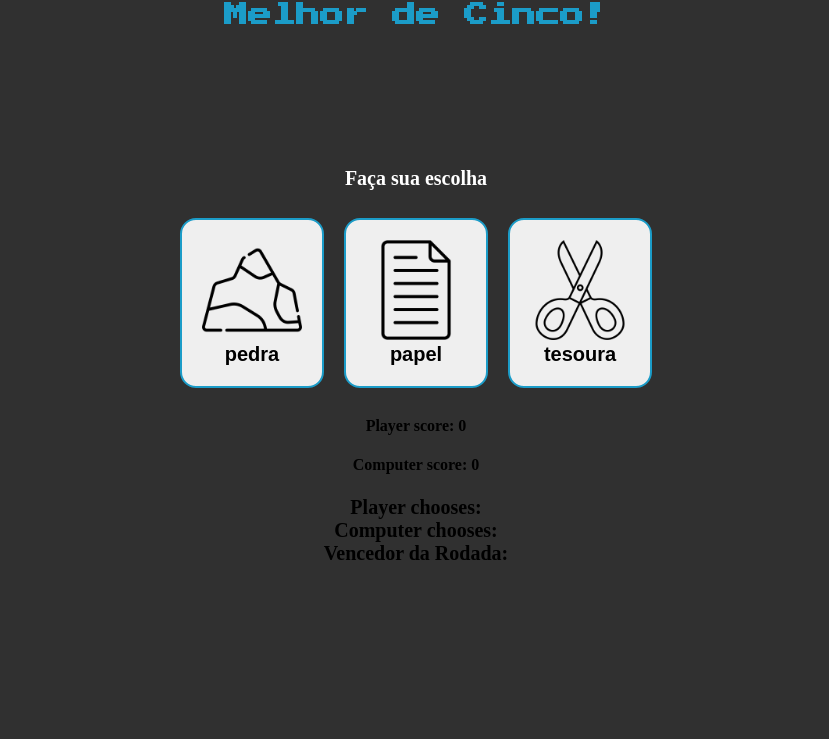
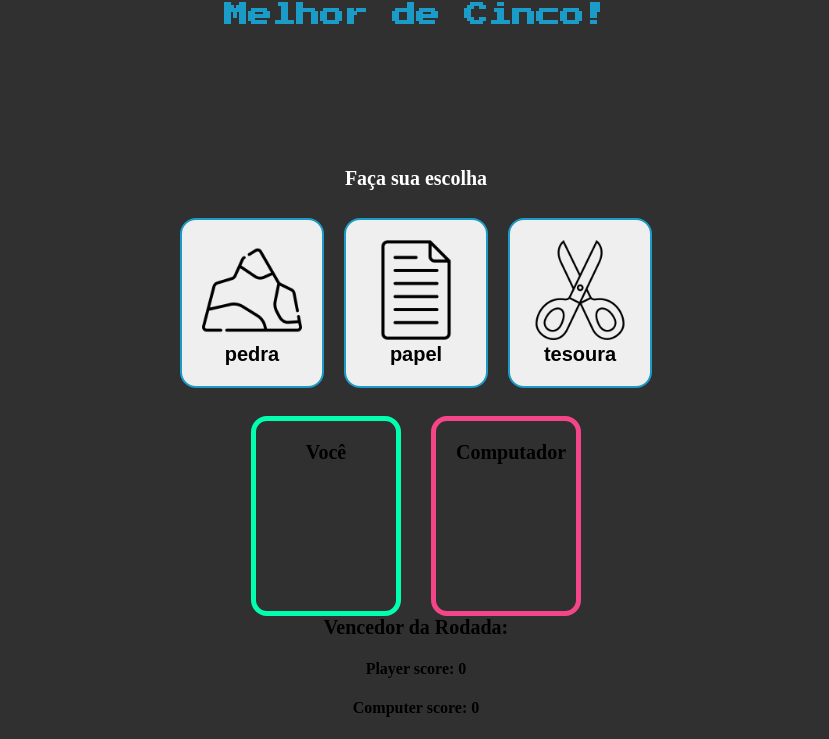
Before and after one commit to romulo-milani/rock-paper-scissors, a plain HTML site: page index.html in a window 1280 px wide. Shown: the part 122-861 px from the top of the page, without its empty margins (224-1053 px from the left). Before the commit the page ends 800 px from the top, so only its background shows below. Drawn offline with Linux system fonts and the light colour scheme.

Commit message:
adicionado o campo onde vai aparecer as escolhas dos jogadores

```diff
--- a/index.html
+++ b/index.html
@@ -19,19 +19,23 @@
             <img class="pedra" src="imagens/pedra.png" alt="pedra">
             <p class="pedra">pedra</p>
         </button>
-        <button id="papel" value="papel">
-            <img class="btn-img" src="imagens/papel.png" alt="papel">
-            <p>papel</p>
+        <button id="papel" class="papel">
+            <img src="imagens/papel.png" alt="papel" class="papel">
+            <p class="papel">papel</p>
         </button>
-        <button id="tesoura" value="tesoura">
-            <img class="btn-img" src="imagens/tesoura.png" alt="tesoura">
-            <p>tesoura</p>
+        <button id="tesoura" class="tesoura">
+            <img class="tesoura" src="imagens/tesoura.png" alt="tesoura">
+            <p class="tesoura">tesoura</p>
         </button>
     </div>
+
+    <div class="resultado">
+        <div class="div-antes-da-escolha-jogador"><p class="player-choice">Você<span></span></p></div>
+        <div class="div-antes-da-escolha-computador"><p class="computer-choice">Computador<span></span></p></div>
+    </div>
+    <div><p class="winner">Vencedor da Rodada: <span></span></p></div>
+
     <h4 class="player-score"></h4>
     <h4 class="computer-score"></h4>
-    <div><p class="player-choice">Player chooses: <span></span></p></div>
-    <div><p class="computer-choice">Computer chooses: <span></span></p></div>
-    <div><p class="winner">Vencedor da Rodada: <span></span></p></div>
 </body>
 </html>
--- a/style.css
+++ b/style.css
@@ -50,3 +50,28 @@ p {
 img {
     max-width: 100px;
 }
+
+.resultado {
+    display: flex;
+    justify-content: center;
+    gap: 30px;
+    margin-top: 20px;
+}
+
+.div-antes-da-escolha-jogador {
+    display: inline;
+    width: 100px;
+    height: 150px;
+    border-radius: 16px;
+    border: 5px solid rgb(0, 255, 174);
+    padding: 20px;
+}
+
+.div-antes-da-escolha-computador {
+    display: inline;
+    width: 100px;
+    height: 150px;
+    border-radius: 16px;
+    border: 5px solid rgb(245, 69, 137);
+    padding: 20px;
+}
```
